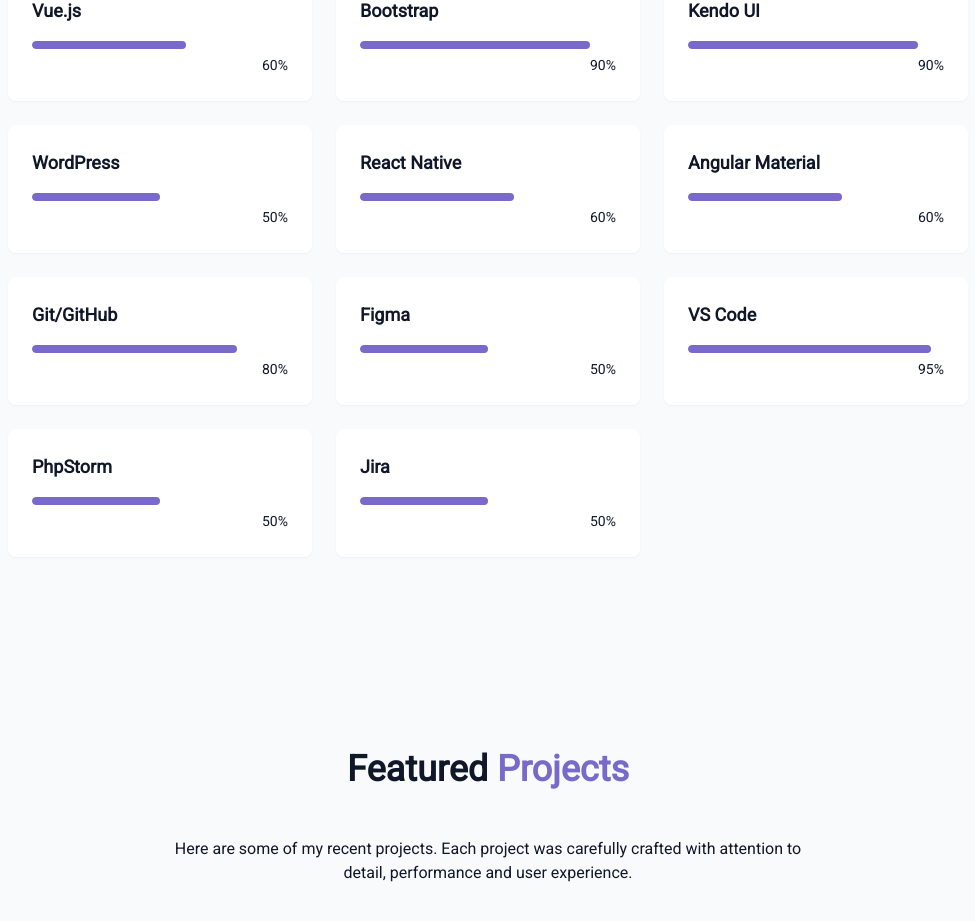
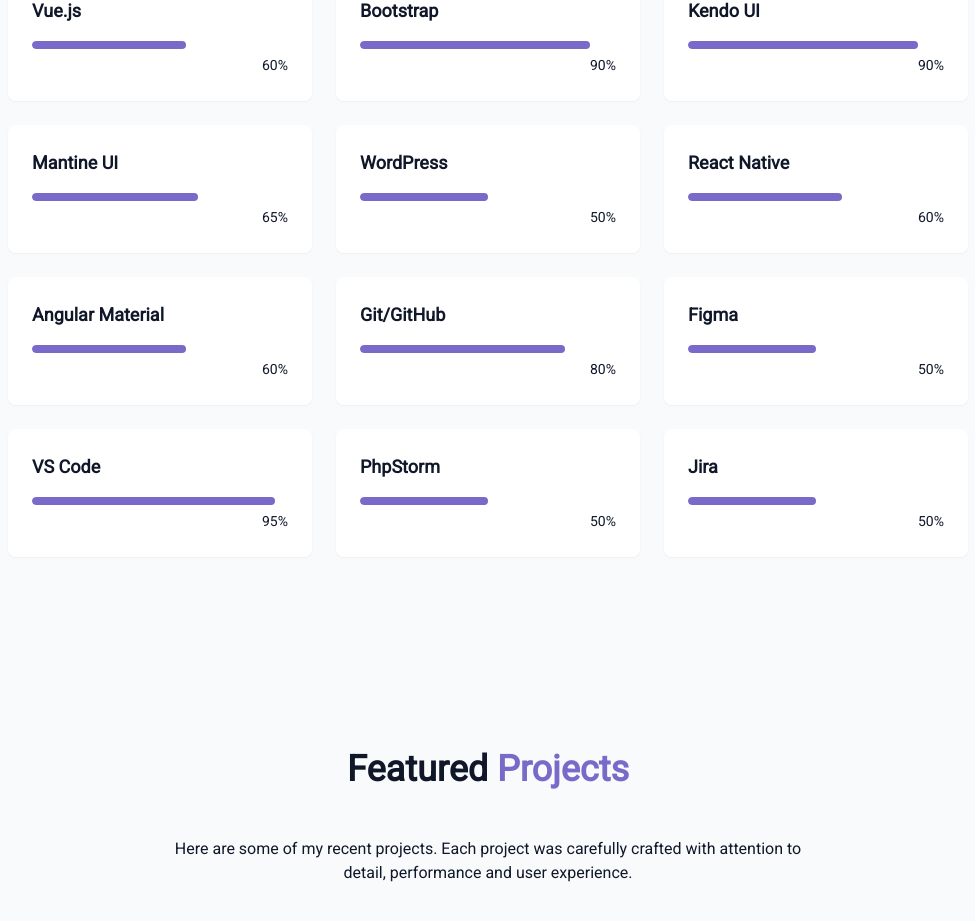
Before and after one commit to MosfiqurRubel/portfolio, a React (Vite) app: page / in a window 1280 px wide. Shown: the part 2109-3030 px from the top of the page, without its empty margins (152-1127 px from the left). Built offline with nearby package versions, Linux system fonts and the light colour scheme.

Commit message:
skill update

```diff
--- a/src/components/SkillsSection.jsx
+++ b/src/components/SkillsSection.jsx
@@ -13,6 +13,7 @@
   { name: "Vue.js", level: 60, category: "frontend" },
   { name: "Bootstrap", level: 90, category: "frontend" },
   { name: "Kendo UI", level: 90, category: "frontend" },
+  { name: "Mantine UI", level: 65, category: "frontend" },
   { name: "WordPress", level: 50, category: "frontend" },
   { name: "React Native", level: 60, category: "frontend" },
   { name: "Angular Material", level: 60, category: "frontend" },
@@ -31,7 +32,7 @@
   const [activeCategory, setActiveCategory] = useState("all");
 
   const filteredSkills = skills.filter(
-    (skill) => activeCategory === "all" || skill.category === activeCategory
+    (skill) => activeCategory === "all" || skill.category === activeCategory,
   );
 
   return (
@@ -53,7 +54,7 @@
                 "px-5 py-2 rounded-full transition-colors duration-300 capitalize ",
                 activeCategory === category
                   ? "bg-primary text-primary-foreground"
-                  : "bg-secondary/70 text-foreground hover:bg-secondary cursor-pointer"
+                  : "bg-secondary/70 text-foreground hover:bg-secondary cursor-pointer",
               )}
             >
               {category}
```
